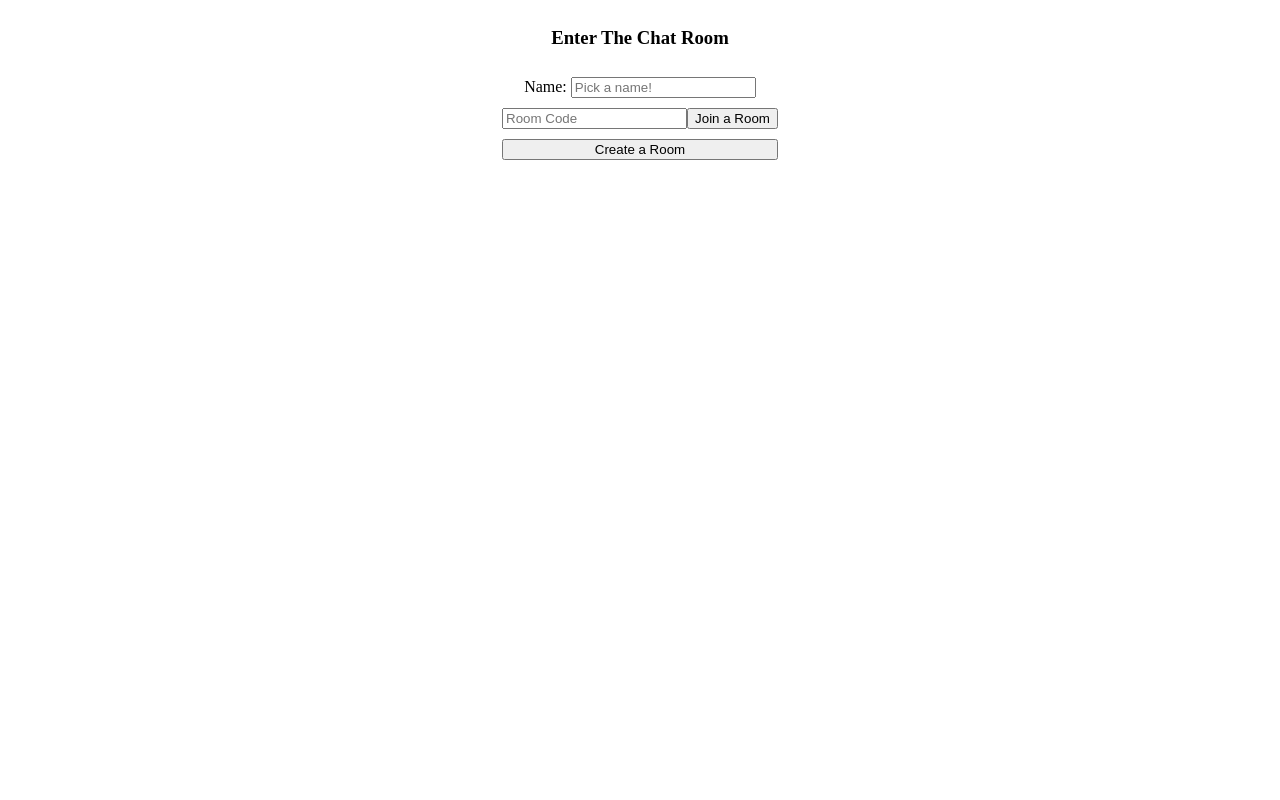
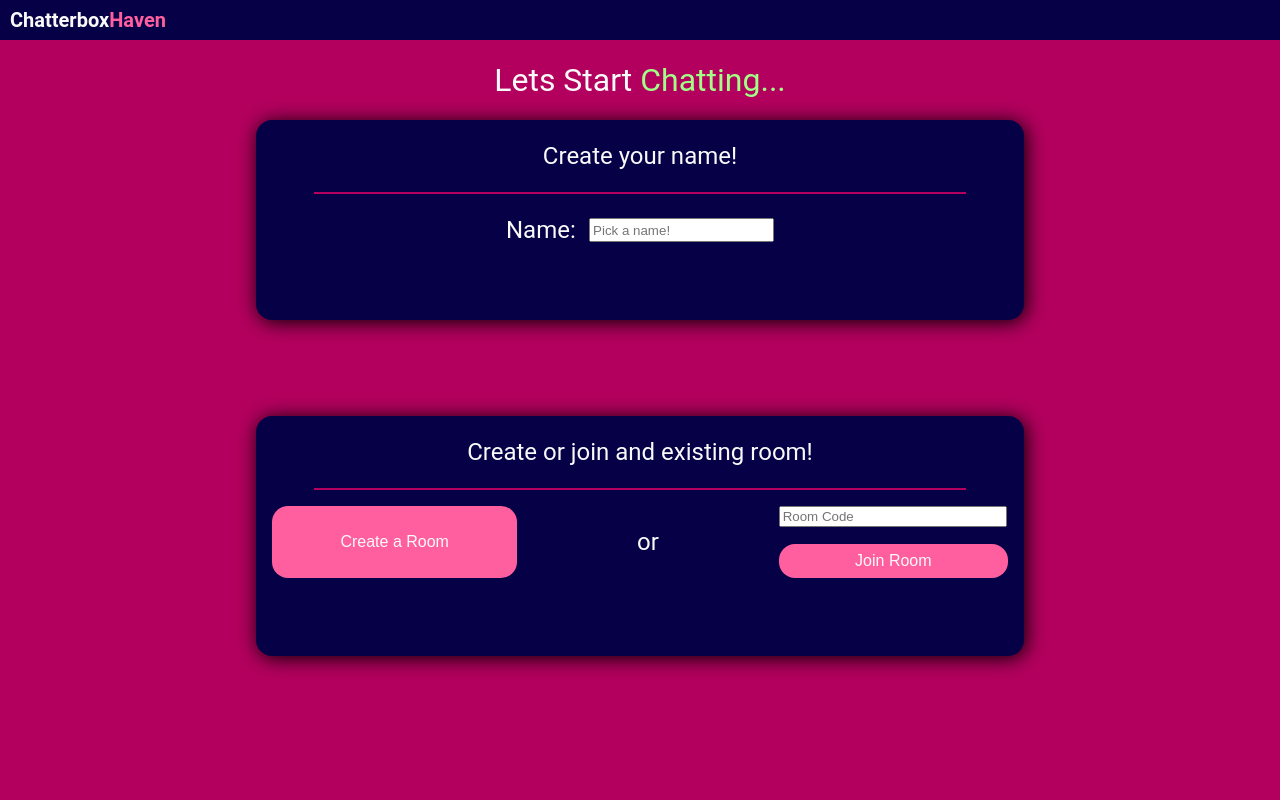
Before and after one commit to tpayne52/chat_room, a Flask app: page / in a window 1280 px wide. Run offline with Flask 3, Linux system fonts and the light colour scheme; some libraries are stand-ins or nearby versions.

Commit message:
added css for homepage

```diff
--- /dev/null
+++ b/static/css/home.css
@@ -0,0 +1,150 @@
+h3 {
+    text-align: center;
+    color: #f9f9f9;
+    margin: auto;
+    width: 75vw;
+    font-size: 2rem;
+    padding: .75em 0;
+}
+
+.chatting {
+    color: #A2FF86;
+}
+
+.errors > li {
+    text-align: center;
+    font-size: 1.25rem;
+    color: #ff3333;
+    padding: .5em;
+}
+
+.name {
+    display: flex;
+    color: #F9F9F9;
+    justify-content: center;
+    text-align: center;
+    font-size: 1.5rem;
+    padding: 1em;
+}
+
+.name-input {
+    margin: 0 0 0 1em;
+}
+
+p {
+    text-align: center;
+    color: #F9F9F9;
+    font-size: 1.5rem;
+    padding: 1em 0;
+}
+
+hr {
+    width: 85%;
+    height: 2px;
+    background-color: #B3005E;
+    border: 0 none;
+    margin: auto;
+}
+
+.sign-in-container, .room-card {
+    background-color: #060047;
+    margin: auto;
+    width: 60vw;
+    height: 25vh;
+    border-radius: 16px;
+    box-shadow: 2px 2px 20px black;
+}
+
+.room-card {
+    height: 30vh;
+    margin-top: 6em;
+}
+
+.room-container {
+    display: flex;
+    flex-direction: row;
+    flex-wrap: wrap;
+    gap: 1em;
+    padding: 1em;
+}
+
+.room-container > button, .room-container > .join {
+    flex: 2 1 0px;
+}
+
+.room-container > p {
+    flex: 2 2 0px;
+}
+
+.room-input {
+    width: 96%;
+}
+
+.join {
+    display: flex;
+    flex-wrap: wrap;
+    flex-direction: column;
+    justify-content: space-between;
+}
+
+button {
+    font-size: 1rem;
+    color: #f9f9f9;
+    padding: .5em;
+    background-color: #FF5F9E;
+    border: none;
+    border-radius: 1em;
+    cursor: pointer;
+}
+
+.join-btn {
+    margin: .25em 0 0 0;
+}
+
+
+button:hover {
+    background-color: #E90064;
+}
+
+
+@media (max-width: 703px) {
+    button, .errors > li {
+        font-size: .8rem;
+    }
+
+    button {
+        padding: .5em;
+    }
+
+    p, .name {
+        font-size: 1rem;
+    }
+
+    .join-btn {
+        margin: .5em 0 0 0;
+    }
+}
+
+@media (max-width: 498px) {
+    .room-container {
+        gap: .25em;
+    }
+}
+
+@media (max-width: 458px) {
+    button, .errors > li {
+        font-size: .5rem;
+    }
+
+    button {
+        padding: .5em;
+    }
+
+    p, .name {
+        font-size: .7rem;
+    }
+
+    .join-btn {
+        margin: .5em 0 0 0;
+    }
+}
--- /dev/null
+++ b/static/css/html5reset.css
@@ -0,0 +1,48 @@
+/* http://meyerweb.com/eric/tools/css/reset/
+   v2.0 | 20110126
+   License: none (public domain)
+*/
+
+html, body, div, span, applet, object, iframe,
+h1, h2, h3, h4, h5, h6, p, blockquote, pre,
+a, abbr, acronym, address, big, cite, code,
+del, dfn, em, img, ins, kbd, q, s, samp,
+small, strike, strong, sub, sup, tt, var,
+b, u, i, center,
+dl, dt, dd, ol, ul, li,
+fieldset, form, label, legend,
+table, caption, tbody, tfoot, thead, tr, th, td,
+article, aside, canvas, details, embed,
+figure, figcaption, footer, header, hgroup,
+menu, nav, output, ruby, section, summary,
+time, mark, audio, video {
+	margin: 0;
+	padding: 0;
+	border: 0;
+	font-size: 100%;
+	font: inherit;
+	vertical-align: baseline;
+}
+/* HTML5 display-role reset for older browsers */
+article, aside, details, figcaption, figure,
+footer, header, hgroup, menu, nav, section {
+	display: block;
+}
+body {
+	line-height: 1;
+}
+ol, ul {
+	list-style: none;
+}
+blockquote, q {
+	quotes: none;
+}
+blockquote:before, blockquote:after,
+q:before, q:after {
+	content: '';
+	content: none;
+}
+table {
+	border-collapse: collapse;
+	border-spacing: 0;
+}
--- a/static/css/style.css
+++ b/static/css/style.css
@@ -1,28 +1,32 @@
-.content {
-    display: flex;
-    align-items: center;
-    justify-content: center;
+html {
+    font-family: 'Roboto', sans-serif;
 }
 
-.buttons {
-    display: flex;
-    flex-direction: column;
-    align-items: center;
-    justify-content: center;
-    gap: 10px;
+nav {
+    background-color: #060047;
 }
 
-.join {
-    display: flex;
-    flex-direction: row;
-    width: 100%;
+.nav-bar > li {
+    font-size: 1.25rem;
+    padding: .5em;
+    font-weight: bold;
 }
 
-.create-btn {
-    width: 100%;
+.nav-bar {
+    color: #F9F9F9;
 }
 
-.message-box {
+.haven {
+    color: #FF5F9E;
+}
+
+body {
+    height: 100vh;
+    background-color: #B3005E;
+    /*background-image: linear-gradient(to bottom right, #9F91CC, #5C4B99);*/
+}
+
+/*.message-box {
     border-color: black;
     border-width: 2px;
     border-style: solid;
@@ -46,7 +50,7 @@
     display: flex;
 }
 
-h2, h3 {
+h2 {
     text-align: center;
 }
 
@@ -66,4 +70,4 @@ h2, h3 {
 .muted {
     font-size: 10px;
     color: darkgray;
-}
+}*/
--- a/templates/base.html
+++ b/templates/base.html
@@ -3,8 +3,10 @@
 <head>
     <meta charset="UTF-8">
     <meta name="viewport" content="width=device-width, initial-scale=1.0">
-    <title>Chat App</title>
+    <title>ChatterboxHaven</title>
+    <link rel="stylesheet" href="{{url_for('static', filename='css/html5reset.css')}}"/>
     <link rel="stylesheet" href="{{url_for('static', filename='css/style.css')}}"/>
+    {% block style %}{% endblock %}
     <script
         src="https://cdnjs.cloudflare.com/ajax/libs/socket.io/4.0.1/socket.io.js"
         integrity="sha512-q/dWJ3kcmjBLU4Qc47E4A9kTB4m3wuTY7vkFJDTZKjTs8jhyGQnaUrxa0Ytd0ssMZhbNua9hE+E7Qv1j+DyZwA=="
@@ -16,7 +18,13 @@
     </script>
 </head>
 <body>
+    <header>
+        <nav>
+            <ul class="nav-bar">
+                <li>Chatterbox<span class="haven">Haven</span></li>
+            </ul>
+        </nav>
+    </header>
     <div class="content">{% block content %} {% endblock %}</div>
 </body>
-
 </html>
--- a/templates/home.html
+++ b/templates/home.html
@@ -1,20 +1,34 @@
 {% extends 'base.html' %}
+{% block style %}
+    <link rel="stylesheet" href="{{url_for('static', filename='css/home.css')}}"/>
+{% endblock %}
 {% block content %}
+<h3>Lets Start <span class="chatting">Chatting...</span></h3>
 <form method="post" class="buttons">
-    <h3>Enter The Chat Room</h3>
-    <div>
-        <label>Name:</label>
-        <input type="text" placeholder="Pick a name!" name="name" value="{{name}}">
+    <div class="sign-in-container">
+        <p>Create your name!</p>
+        <hr>
+        <div class="name">
+            <label>Name:</label>
+            <input type="text" class="name-input" placeholder="Pick a name!" name="name" value="{{name}}">
+        </div>
     </div>
-    <div class="join">
-        <input type="text" placeholder="Room Code" name="code" value="{{code}}">
-        <button type="submit" name="join">Join a Room</button>
+    <div class="room-card">
+        <p>Create or join and existing room!</p>
+        <hr>
+        <div class="room-container">
+            <button type="submit" name="create" class="create-btn">Create a Room</button>
+            <p>or</p>
+            <div class="join">
+                <input type="text" class="room-input" placeholder="Room Code" name="code" value="{{code}}">
+                <button type="submit" class="join-btn"name="join">Join Room</button>
+            </div>
+        </div>
+        {% if error %}
+        <ul class="errors">
+            <li>**{{error}}**</li>
+        </ul>
+    {% endif %}
     </div>
-    <button type="submit" name="create" class="create-btn">Create a Room</button>
-    {% if error %}
-    <ul>
-        <li>{{error}}</li>
-    </ul>
-    {% endif %}
 </form>
 {% endblock %}
```
